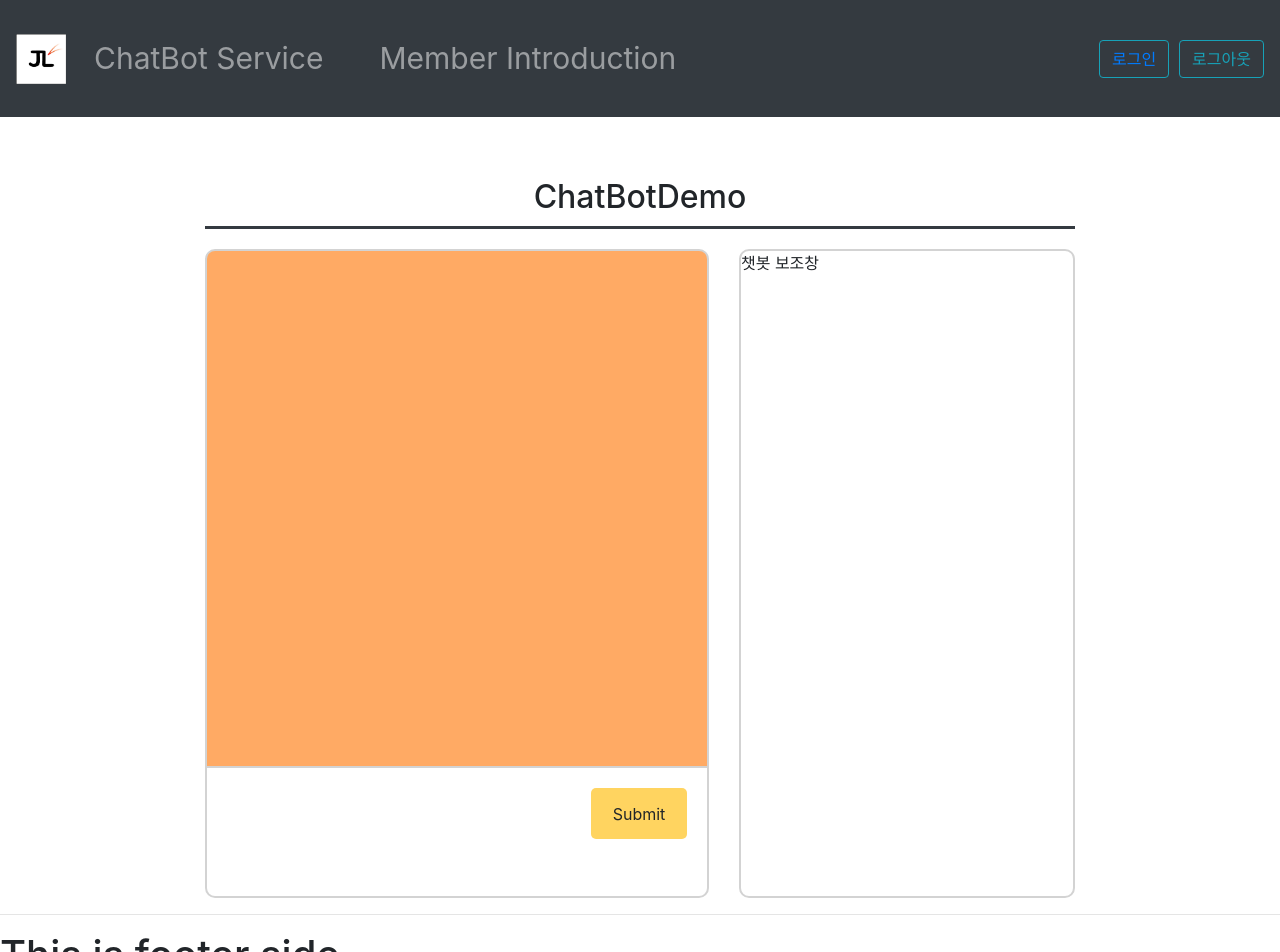
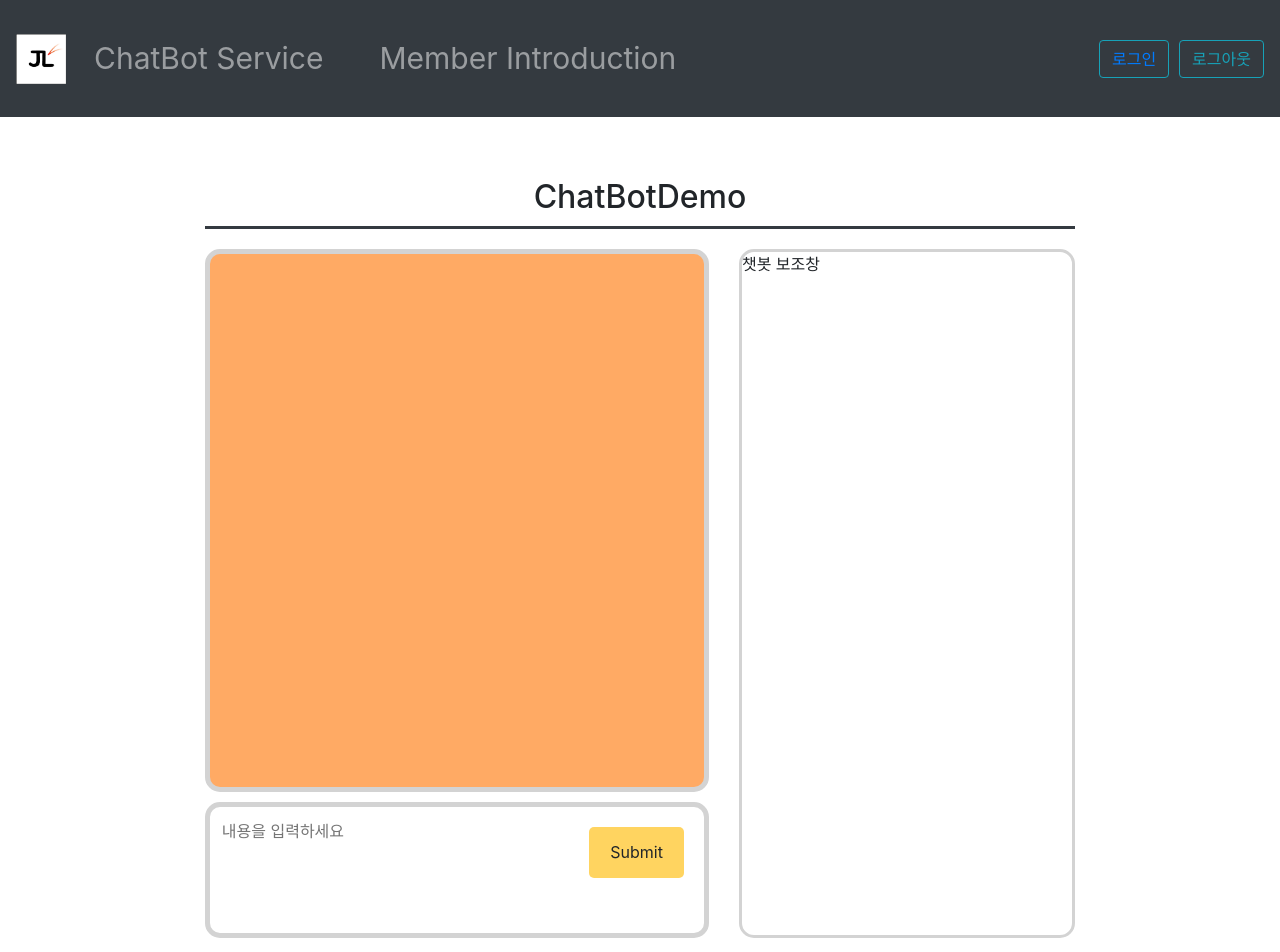
Before and after one commit to horingring/ChatBotService, a React app in the folder src/main/frontend/: page /ChatBotDemo in a window 1280 px wide. Shown: the top 952 px of the page. Built offline with nearby package versions, Linux system fonts and the light colour scheme.

Commit message:
Make ChatBot Input Form and Submit Button(Enter Key, Submit Btn)

```diff
--- a/src/main/frontend/src/Pages/ChatBotDemo/ChatBotChatting.jsx
+++ b/src/main/frontend/src/Pages/ChatBotDemo/ChatBotChatting.jsx
@@ -3,13 +3,40 @@ import React from 'react';
 const ChatBotChatting = () => {
     return (
         <div id="ChatBotChatting_Container">
-            <div id="ChatBotChattingBox"></div>  {/* 챗봇채팅창 */}
+            <div id="ChatBotChattingBox"></div>     {/* 챗봇채팅창 */}
             <div id="ChatBotInputBox_Container">    {/* 챗봇입력 컨테이너 */}
-                <div id="ChatBotInput_Box">      {/* 입력창 박스 */}
-                    {/* <div>주문하기/취소하기/메뉴보기 버튼</div> 이 기능은 나중에 제안해보기*/}
-                    <textarea id="InputTextarea" style={{resize:"none"}}></textarea>     {/* input 입력칸 */}
-                </div>
-                <div id="ChatBotInput_Button">Submit</div>
+                <form id="InputForm"                //form
+                    action="/"
+                    method="post"
+                    onSubmit={function(e){
+                        e.preventDefault();
+                    }}
+                    >
+                    <div id="ChatBotInput_Box">      {/* 입력창 박스 */}
+                        {/* <div>주문하기/취소하기/메뉴보기 버튼</div> 이 기능은 나중에 여유되면 구현*/}
+                        <textarea id="InputTextarea"
+                            style={{resize:"none"}}
+                            placeholder="내용을 입력하세요"
+                            onKeyDown={function(e){
+                                if(e.keyCode==13){
+                                    if(!e.shiftKey){
+                                        e.preventDefault();
+                                        alert('OK!!!!');
+                                        document.getElementById('InputTextarea').value="";
+                                    }
+                                }
+                            }}
+                            ></textarea>             {/* input 입력칸 */}
+                    </div>
+                    <div id="ChatBotInput_Button"    //submit 버튼
+                        onClick={function(){
+                            //document.getElementById('InputForm').submit();
+                            document.getElementById('InputTextarea').value="";
+                        }}
+                    >Submit</div>
+                </form>
+                {/* 오늘 한 것. 1.form태그 만들기    2.엔터키 누를시/submit버튼 누를시 form태그 submit메소드 실행. */}
+                {/* 다음 과제. 1.입력한 데이터 서버로 보내고(post) 받기(get) <-axios 이용. */}
             </div>
         </div>
     );
--- a/src/main/frontend/src/index.css
+++ b/src/main/frontend/src/index.css
@@ -47,7 +47,7 @@ html, body, #root, #App{
 }
 
 #Content{
-  height: 90%;
+  height: 95%;
 }
 
 #Footer{
@@ -80,28 +80,34 @@ html, body, #root, #App{
 #ChatBotChatting_Container{
   width: 60%;
   height: 100%;
+  box-sizing: border-box;
   margin-right: 30px;
-  box-sizing: border-box;
+  display: flex;
+  flex-direction: column;
 }
 
 #ChatBotChattingBox{
   width: 100%;
   height: 80%;
   background-color: #ffaa64;
-  border: 2px solid lightgray;
-  border-top-left-radius: 10px;
-  border-top-right-radius: 10px;
+  border: 5px solid lightgray;
+  border-radius: 15px;
   box-sizing: border-box;
+  margin-bottom: 10px;
 }
 #ChatBotInputBox_Container{
   width: 100%;
   height: 20%;
   box-sizing: border-box;
-  border-left: 2px solid lightgray;
-  border-right: 2px solid lightgray;
-  border-bottom: 2px solid lightgray;
-  border-bottom-left-radius: 10px;
-  border-bottom-right-radius: 10px;
+  border: 5px solid lightgray;
+  border-radius: 15px;
+  display: flex;
+  flex-direction: row;
+}
+
+#InputForm{
+  width: 100%;
+  height: 100%;
   display: flex;
   flex-direction: row;
 }
@@ -137,11 +143,17 @@ html, body, #root, #App{
   align-items: center;
   justify-content: center;
 }
+#ChatBotInput_Button:hover{
+  cursor: pointer;
+}
+#ChatBotInput_Button:active{
+  background-color: #dfb952;
+}
 
 #ChatBotExtraBox_Container{
   width: 40%;
   height: 100%;
-  border: 2px solid lightgray;
-  border-radius: 10px;
+  border: 3px solid lightgray;
+  border-radius: 15px;
   box-sizing: border-box;
 }
```
